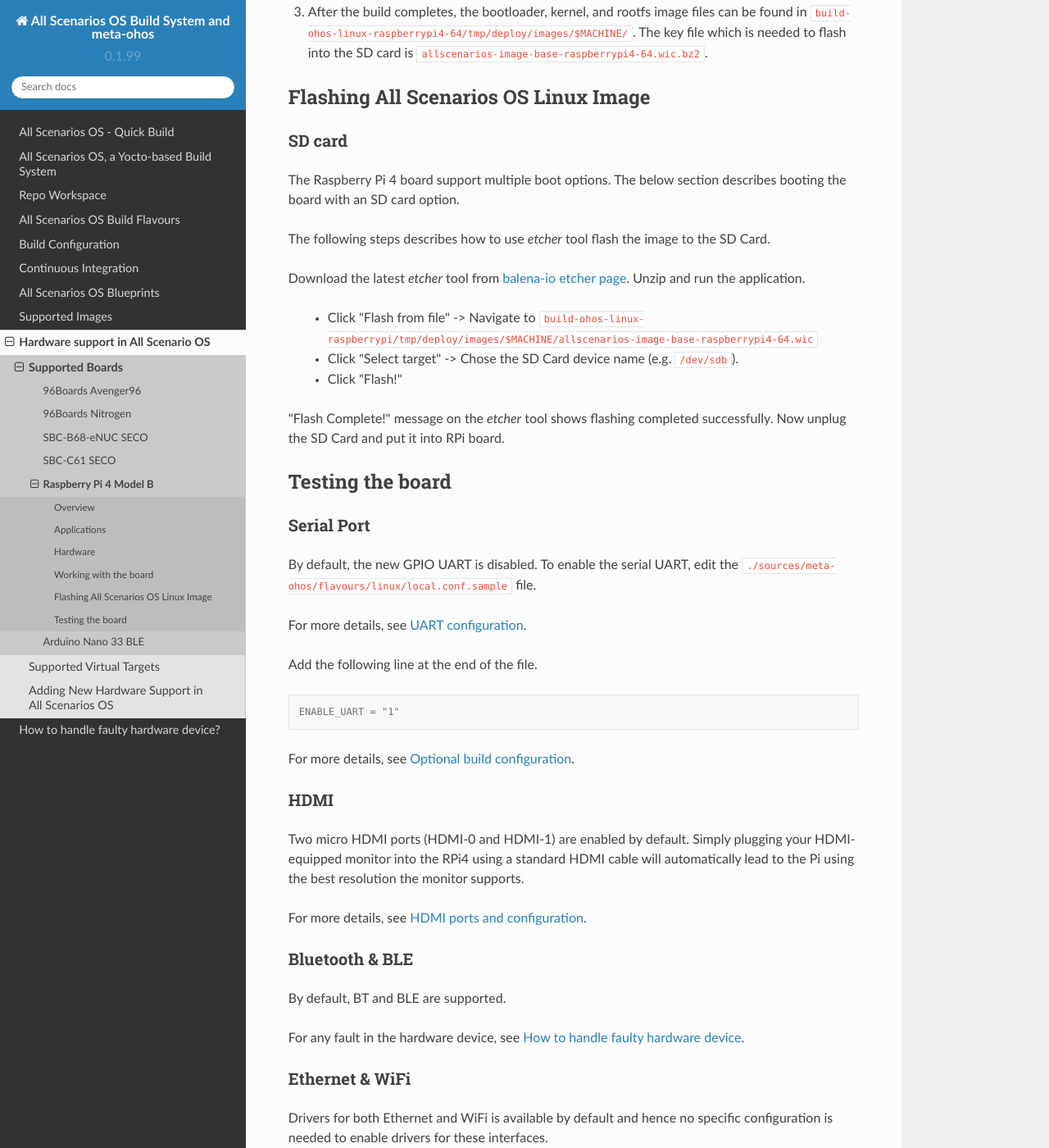
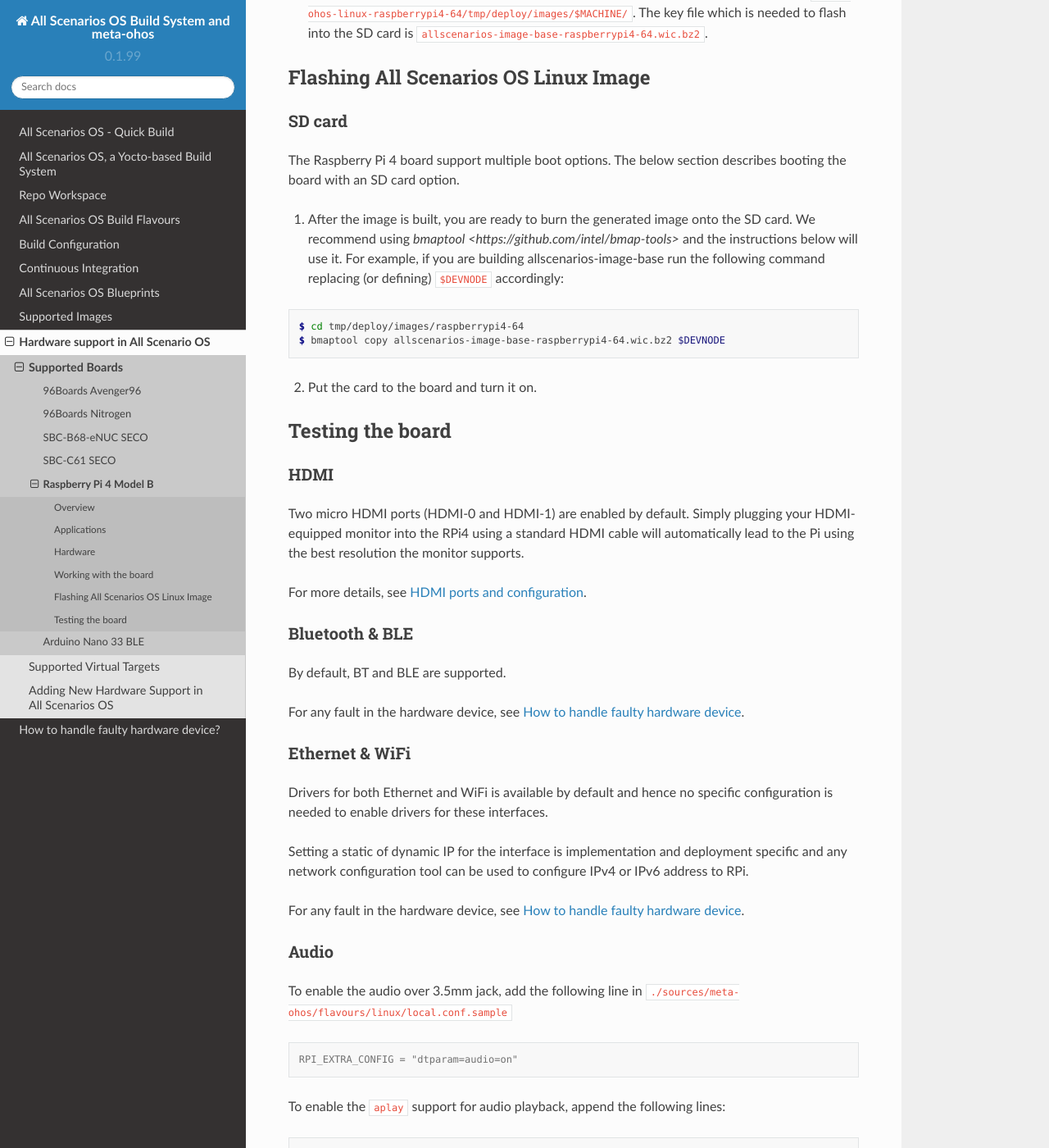
Before and after one commit to alema-r/Alessandro-Marcolini-Oniro, a Sphinx documentation site: the page built from docs/hardware-support/boards/raspberrypi4.rst, in a window 1280 px wide and 1400 px high, scrolled down 1793 px. Shown: the whole window at 82% size. Built offline with Sphinx 7.4.7 and the Read the Docs theme 2.0.0, drawn with Linux system fonts in a browser that asks for light colours.

Commit message:
docs/raspberrypi4: bmaptool for flashing and no serial section
The build system outputs block allocation meta-data that, when used with
bmaptool, speeds up writing the disk considerably.

Also, the serial section is now obsolete as it is enabled with
debug-tweaks distro feature.

Signed-off-by: Andrei Gherzan <andrei.gherzan@huawei.com>

```diff
--- a/docs/hardware-support/boards/raspberrypi4.rst
+++ b/docs/hardware-support/boards/raspberrypi4.rst
@@ -93,43 +93,21 @@
 The Raspberry Pi 4 board support multiple boot options. The below section
 describes booting the board with an SD card option.
 
-The following steps describes how to use *etcher* tool flash the image to the
-SD Card.
+1. After the image is built, you are ready to burn the generated image onto the
+   SD card. We recommend using `bmaptool <https://github.com/intel/bmap-tools>`
+   and the instructions below will use it. For example, if you are building
+   allscenarios-image-base run the following command replacing (or defining)
+   ``$DEVNODE`` accordingly:
 
-Download the latest *etcher* tool from `balena-io etcher page
-<https://github.com/balena-io/etcher/releases>`__.
-Unzip and run the application.
+.. code-block:: console
 
-   * Click "Flash from file" -> Navigate to
-     ``build-ohos-linux-raspberrypi/tmp/deploy/images/$MACHINE/allscenarios-image-base-raspberrypi4-64.wic``
+   $ cd tmp/deploy/images/raspberrypi4-64
+   $ bmaptool copy allscenarios-image-base-raspberrypi4-64.wic.bz2 $DEVNODE
 
-   * Click "Select target" -> Chose the SD Card device name (e.g. ``/dev/sdb``).
-
-   * Click "Flash!"
-
-"Flash Complete!" message on the *etcher* tool shows flashing completed
-successfully. Now unplug the SD Card and put it into RPi board.
+2. Put the card to the board and turn it on.
 
 Testing the board
 *****************
-
-Serial Port
-===========
-
-By default, the new GPIO UART is disabled. To enable the serial UART, edit
-the ``./sources/meta-ohos/flavours/linux/local.conf.sample`` file.
-
-For more details, see `UART configuration
-<https://www.raspberrypi.org/documentation/configuration/uart.md>`__.
-
-Add the following line at the end of the file.
-
-.. code-block:: console
-
-   ENABLE_UART = "1"
-
-For more details, see `Optional build configuration
-<https://meta-raspberrypi.readthedocs.io/en/latest/extra-build-config.html?highlight=ENABLE_UART#enable-uart>`__.
 
 HDMI
 ====
```
